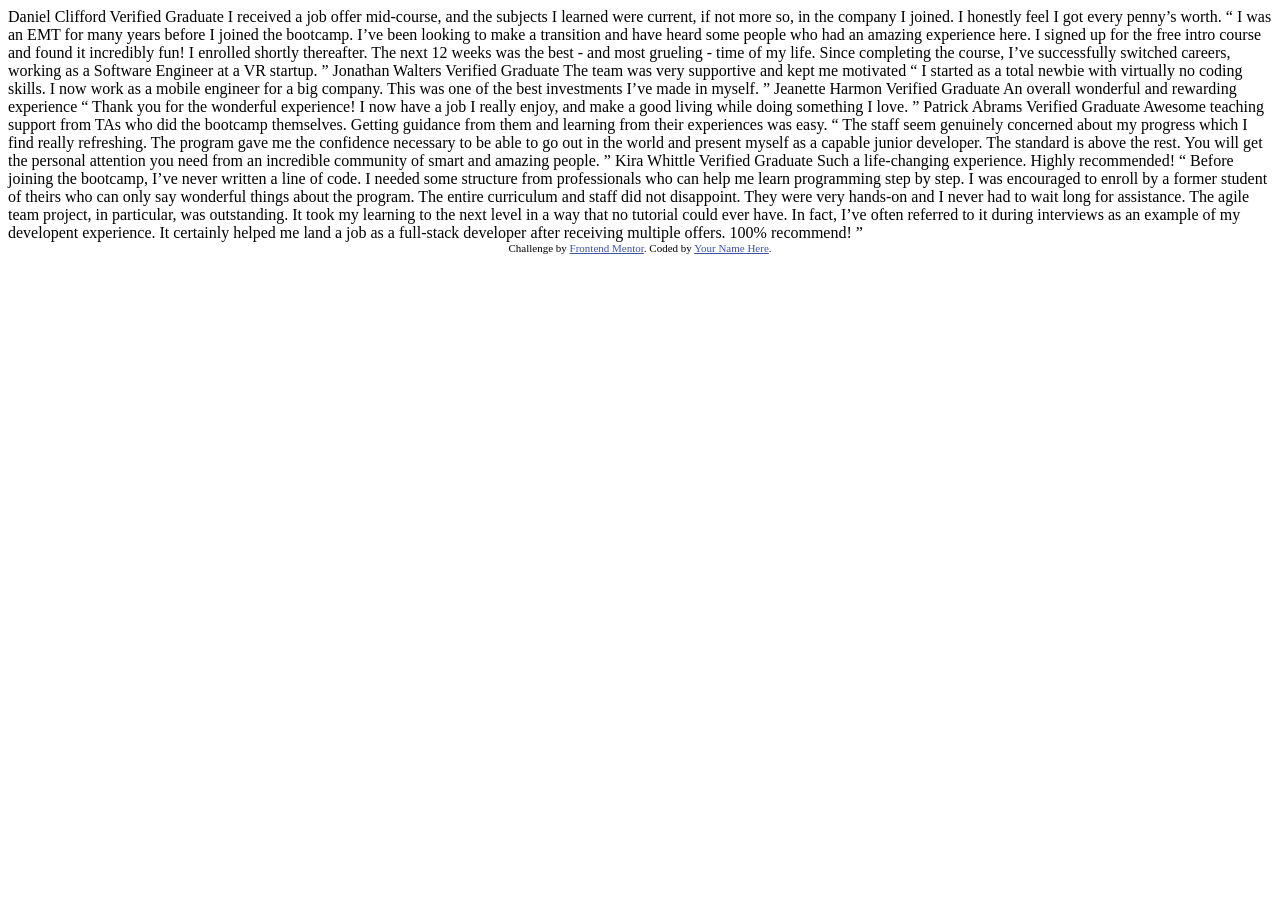
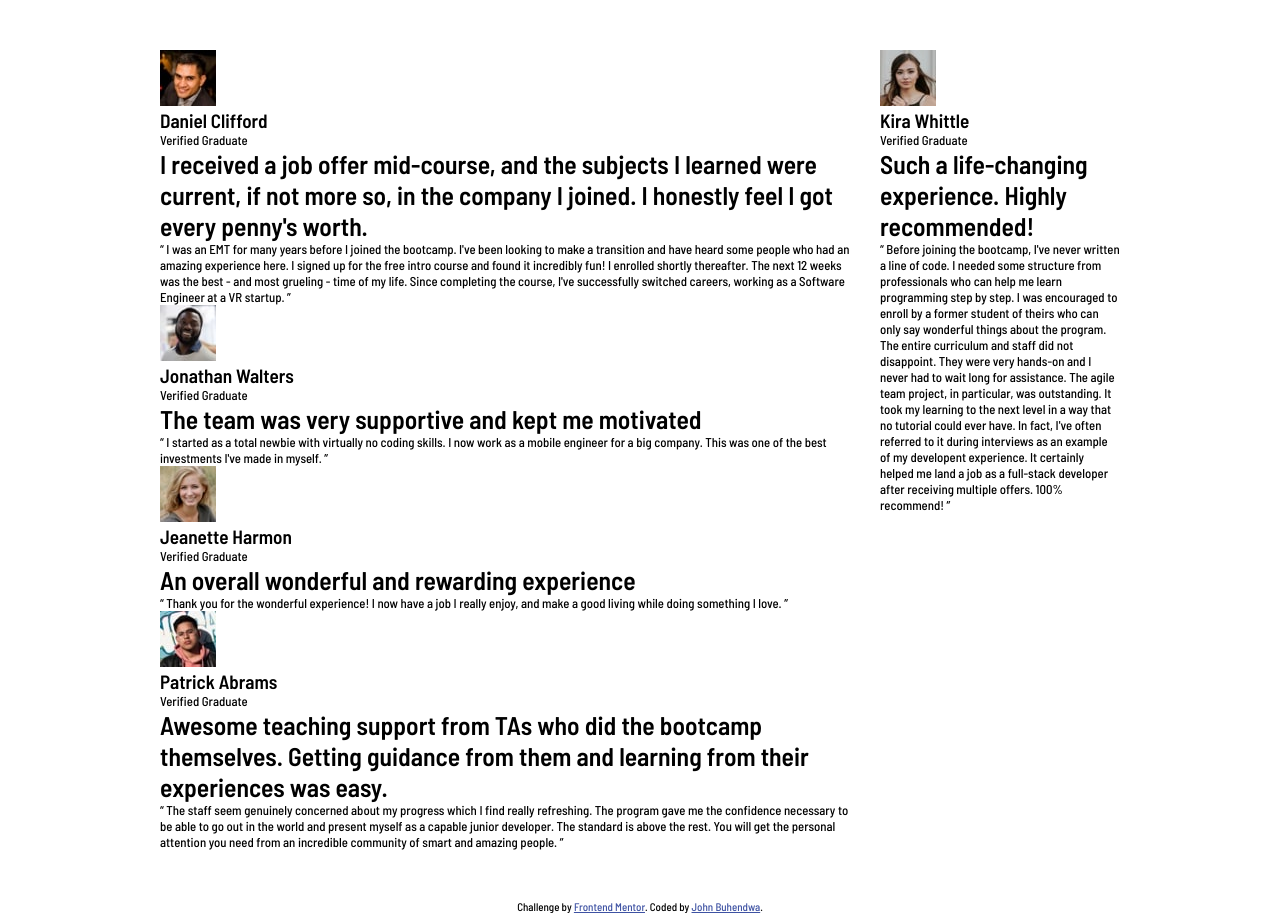
Before and after one commit to jeanbuhendwa/Testimonial-Card-Challenge, a plain HTML site: page index.html in a window 1280 px wide. Before the commit the page ends 800 px from the top, so only its background shows below. Drawn offline with Linux system fonts and the light colour scheme.

Commit message:
completed the first step

```diff
--- a/index.html
+++ b/index.html
@@ -5,72 +5,77 @@
   <meta name="viewport" content="width=device-width, initial-scale=1.0"> <!-- displays site properly based on user's device -->
 
   <link rel="icon" type="image/png" sizes="32x32" href="./images/favicon-32x32.png">
-
+  <link rel="stylesheet" href="styles.css">
   <title>Frontend Mentor | [Challenge Name Here]</title>
-
-  <!-- Feel free to remove these styles or customise in your own stylesheet 👍 -->
-  <style>
-    .attribution { font-size: 11px; text-align: center; }
-    .attribution a { color: hsl(228, 45%, 44%); }
-  </style>
 </head>
 <body>
-  Daniel Clifford
-  Verified Graduate
-
-  I received a job offer mid-course, and the subjects I learned were current, if not more so,
-  in the company I joined. I honestly feel I got every penny’s worth.
-
-  “ I was an EMT for many years before I joined the bootcamp. I’ve been looking to make a
-  transition and have heard some people who had an amazing experience here. I signed up
-  for the free intro course and found it incredibly fun! I enrolled shortly thereafter.
-  The next 12 weeks was the best - and most grueling - time of my life. Since completing
-  the course, I’ve successfully switched careers, working as a Software Engineer at a VR startup. ”
-
-  Jonathan Walters
-  Verified Graduate
-
-  The team was very supportive and kept me motivated
-
-  “ I started as a total newbie with virtually no coding skills. I now work as a mobile engineer
-  for a big company. This was one of the best investments I’ve made in myself. ”
-
-  Jeanette Harmon
-  Verified Graduate
-
-  An overall wonderful and rewarding experience
-
-  “ Thank you for the wonderful experience! I now have a job I really enjoy, and make a good living
-  while doing something I love. ”
-
-  Patrick Abrams
-  Verified Graduate
-
-  Awesome teaching support from TAs who did the bootcamp themselves. Getting guidance from them and
-  learning from their experiences was easy.
-
-  “ The staff seem genuinely concerned about my progress which I find really refreshing. The program
-  gave me the confidence necessary to be able to go out in the world and present myself as a capable
-  junior developer. The standard is above the rest. You will get the personal attention you need from
-  an incredible community of smart and amazing people. ”
-
-  Kira Whittle
-  Verified Graduate
-
-  Such a life-changing experience. Highly recommended!
-
-  “ Before joining the bootcamp, I’ve never written a line of code. I needed some structure from
-  professionals who can help me learn programming step by step. I was encouraged to enroll by a former
-  student of theirs who can only say wonderful things about the program. The entire curriculum and staff
-  did not disappoint. They were very hands-on and I never had to wait long for assistance. The agile team
-  project, in particular, was outstanding. It took my learning to the next level in a way that no tutorial
-  could ever have. In fact, I’ve often referred to it during interviews as an example of my developent
-  experience. It certainly helped me land a job as a full-stack developer after receiving multiple offers.
-  100% recommend! ”
-
-  <div class="attribution">
+  <main class="main-container">
+    <div class="first-container">
+      <div class="first-row">
+        <div class="first-row-one">
+          <div class="profile">
+            <img src="images/image-daniel.jpg" alt="Daniel">
+            <div class="profile-text">
+              <h2>Daniel Clifford</h2>
+              <p>Verified Graduate</p>
+            </div>
+          </div>
+          <h1>I received a job offer mid-course, and the subjects I learned were current, if not more so, in the company I joined. I honestly feel I got every penny's worth.</h1>
+          <p>“ I was an EMT for many years before I joined the bootcamp. I've been looking to make a transition and have heard some people who had an amazing experience here. I signed up for the free intro course and found it incredibly fun! I enrolled shortly thereafter. The next 12 weeks was the best - and most grueling - time of my life. Since completing the course, I've successfully switched careers, working as a Software Engineer at a VR startup. ”</p>
+        </div>
+        <div class="first-row-two">
+          <div class="profile">
+            <img src="images/image-jonathan.jpg" alt="Jonathan">
+            <div class="profile-text">
+              <h2>Jonathan Walters</h2>
+              <p>Verified Graduate</p>
+            </div>
+          </div>
+          <h1>The team was very supportive and kept me motivated</h1>
+          <p>“ I started as a total newbie with virtually no coding skills. I now work as a mobile engineer for a big company. This was one of the best investments I've made in myself. ”</p>
+        </div>
+      </div>
+      <div class="second-row">
+        <div class="second-row-one">
+          <div class="profile">
+            <img src="images/image-jeanette.jpg" alt="Jeanette">
+            <div class="profile-text">
+              <h2>Jeanette Harmon</h2>
+              <p>Verified Graduate</p>
+            </div>
+          </div>
+          <h1>An overall wonderful and rewarding experience</h1>
+          <p> “ Thank you for the wonderful experience! I now have a job I really enjoy, and make a good living while doing something I love. ”
+          </p>
+        </div>
+        <div class="second-row-two">
+          <div class="profile">
+            <img src="images/image-patrick.jpg" alt="Patrick">
+            <div class="profile-text">
+              <h2>Patrick Abrams</h2>
+              <p>Verified Graduate</p>
+            </div>
+          </div>
+          <h1>Awesome teaching support from TAs who did the bootcamp themselves. Getting guidance from them and learning from their experiences was easy.</h1>
+          <p>“ The staff seem genuinely concerned about my progress which I find really refreshing. The program gave me the confidence necessary to be able to go out in the world and present myself as a capable junior developer. The standard is above the rest. You will get the personal attention you need from an incredible community of smart and amazing people. ”</p>
+        </div>
+      </div>
+    </div>
+    <div class="side-container">
+      <div class="profile">
+        <img src="images/image-kira.jpg" alt="Kira">
+        <div class="profile-text">
+          <h2>Kira Whittle</h2>
+          <p>Verified Graduate</p>
+        </div>
+      </div>
+      <h1>Such a life-changing experience. Highly recommended!</h1>
+      <p>“ Before joining the bootcamp, I've never written a line of code. I needed some structure from professionals who can help me learn programming step by step. I was encouraged to enroll by a former student of theirs who can only say wonderful things about the program. The entire curriculum and staff did not disappoint. They were very hands-on and I never had to wait long for assistance. The agile team project, in particular, was outstanding. It took my learning to the next level in a way that no tutorial could ever have. In fact, I've often referred to it during interviews as an example of my developent experience. It certainly helped me land a job as a full-stack developer after receiving multiple offers. 100% recommend! ”</p>
+    </div>
+  </main>
+<footer class="attribution">
     Challenge by <a href="https://www.frontendmentor.io?ref=challenge" target="_blank">Frontend Mentor</a>.
-    Coded by <a href="#">Your Name Here</a>.
-  </div>
+    Coded by <a href="https://github.com/jeanbuhendwa">John Buhendwa</a>.
+  </footer>
 </body>
 </html>
--- /dev/null
+++ b/styles.css
@@ -0,0 +1,26 @@
+@import url('https://fonts.googleapis.com/css2?family=Barlow+Semi+Condensed:wght@200;300;500;600&display=swap');
+
+* {
+    padding: 0;
+    margin: 0;
+}
+
+body {
+    font-family: 'Barlow Semi Condensed';
+    font-size: 0.8rem;
+    display: flex;
+    flex-direction: column;
+    justify-content: center;
+    align-items: center;
+}
+
+.main-container {
+    width: 60rem;
+    margin: 50px 0;
+    display: grid;
+    grid-template-columns: auto 25%;
+    gap: 20px;
+}
+
+.attribution { font-size: 11px; text-align: center; }
+.attribution a { color: hsl(228, 45%, 44%); }
```
